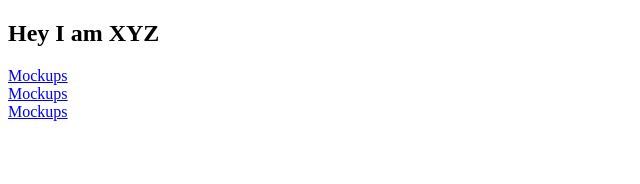
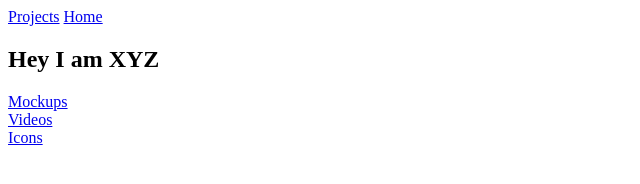
Before and after one commit to srueda27/Santiago-Eduardo, a plain HTML site: page index.html in a window 1280 px wide. Shown: the whole page, without its empty margins (0-640 px from the left). Drawn offline with Linux system fonts and the light colour scheme.

Commit message:
Links to sections

```diff
--- a/index.html
+++ b/index.html
@@ -6,19 +6,26 @@
     <link rel="stylesheet" href="css/style.css">
   </head>
   <body>
-    <nav id="navbar"></nav>
+    <nav id="navbar">
+      <a href="#projects">Projects</a>
+      <a href="#welcome-section">Home</a>
+    </nav>
+
+
     <section id="welcome-section">
       <h1>Hey I am XYZ</h1>
     </section>
+
+
     <section id ="projects">
       <div class="project-tile">
         <a href="blank">Mockups</a>
       </div>
       <div class="project-tile">
-          <a href="blank">Mockups</a>
+          <a href="blank" id="videos">Videos</a>
       </div>
       <div class="project-tile">
-          <a href="blank">Mockups</a>
+          <a href="blank">Icons</a>
       </div>
     </section>
     <script src="https://cdn.freecodecamp.org/testable-projects-fcc/v1/bundle.js"></script>
```
